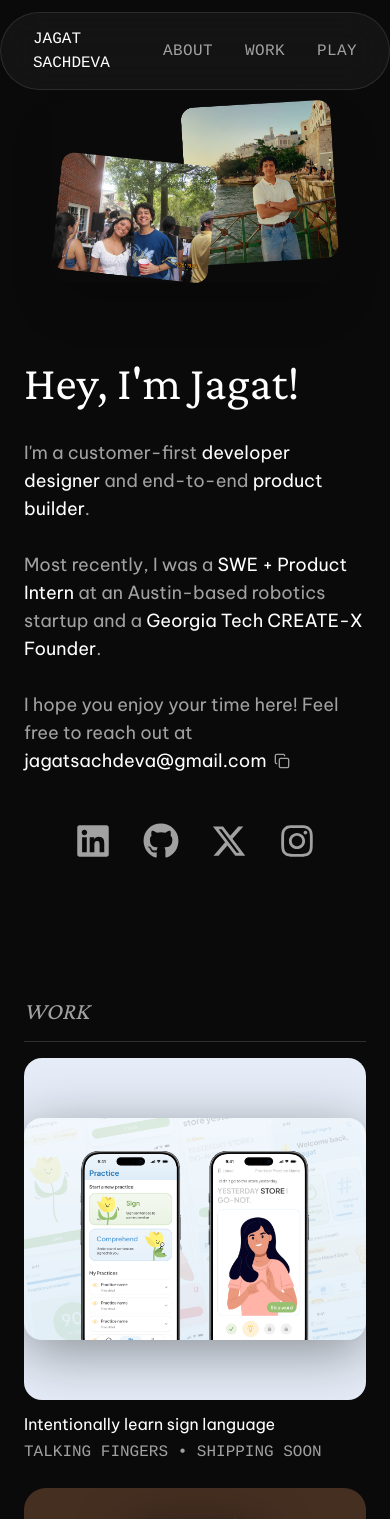
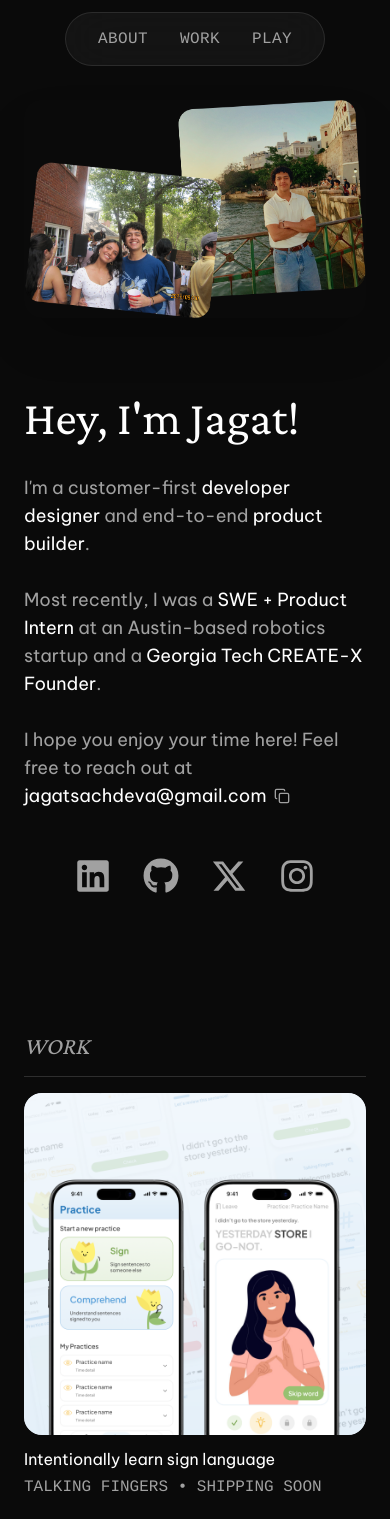
Before and after one commit to jsachdeva7/portfolio, a Next.js app: page / in a window 390 px wide. Shown: the top 1519 px of the page. Built offline with nearby package versions, Linux system fonts and the light colour scheme.

Commit message:
phone updates

```diff
--- a/src/components/home/Home.tsx
+++ b/src/components/home/Home.tsx
@@ -28,7 +28,7 @@ export default function Home() {
         <img
           src={photosTogether.src}
           alt='Photos together'
-          className='tablet:max-w-[24rem] desktop:max-w-[36rem] w-full max-w-[18rem] rounded-2xl object-contain shadow-2xl'
+          className='tablet:max-w-[24rem] desktop:max-w-[36rem] w-full max-w-none rounded-2xl object-contain shadow-2xl'
         />
       </div>
 
--- a/src/components/shared/Navbar.tsx
+++ b/src/components/shared/Navbar.tsx
@@ -79,7 +79,7 @@ export default function Navbar() {
   return (
     <div className='tablet:pt-0 fixed inset-x-0 top-0 z-50 flex w-full justify-center pt-3'>
       <nav className='font-tertiary tablet:w-full tablet:justify-between tablet:rounded-none tablet:border-0 tablet:border-b tablet:border-white/5 tablet:bg-neutral-950/60 tablet:px-8 tablet:py-4 tablet:text-base flex flex-row items-center justify-center gap-8 rounded-full border border-white/10 bg-neutral-900/80 px-8 py-3.5 text-base font-medium backdrop-blur-xl'>
-        <div className='flex flex-row items-center gap-4'>
+        <div className='tablet:flex hidden flex-row items-center gap-4'>
           <div>JAGAT SACHDEVA</div>
           <div className='hidden text-[#A1A1A1] min-[420px]:block'>
             PRODUCT ENGINEER
--- a/src/components/work/Projects.tsx
+++ b/src/components/work/Projects.tsx
@@ -8,6 +8,7 @@ import Soar from './assets/Soar.png'
 import Stylistic from './assets/Stylistic.png'
 import Tmp from './assets/Tmp.svg'
 import Allrecipes from './assets/Allrecipes.svg'
+import TF from './assets/TF.png'
 import TFLandscape from './assets/TFLandscape.png'
 
 export type ProjectSection = 'work' | 'playground'
@@ -48,11 +49,14 @@ function Thumbnail({ project, isInViewport = false }: ThumbnailProps) {
       <div
         className={`flex ${aspectClass} w-full items-center justify-center overflow-hidden rounded-2xl bg-[#e5ecf7] ${thumbFrameHoverGlow}`}
       >
-        <img
-          src={TFLandscape.src}
-          alt='Talking Fingers'
-          className={`${thumbImgShadow} h-auto w-full rounded-2xl ${animationClass}`}
-        />
+        <picture>
+          <source media='(max-width: 767px)' srcSet={TF.src} />
+          <img
+            src={TFLandscape.src}
+            alt='Talking Fingers'
+            className={`${thumbImgShadow} h-auto w-full rounded-2xl ${animationClass}`}
+          />
+        </picture>
       </div>
     )
   }
@@ -476,7 +480,7 @@ export default function Projects({ onSelectProject }: ProjectsProps) {
     }
   }, [])
 
-  const workGridClass = 'grid grid-cols-1 min-[560px]:grid-cols-2 gap-6'
+  const workGridClass = 'grid grid-cols-1 tablet:grid-cols-2 gap-6'
   const playgroundGridClass =
     'grid grid-cols-[repeat(auto-fit,minmax(280px,1fr))] gap-4'
   const sectionTitleClass =
```
